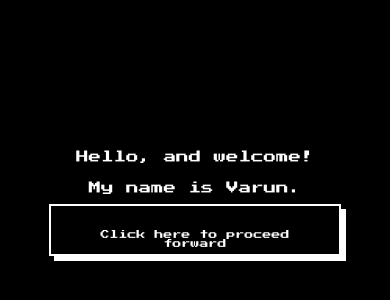
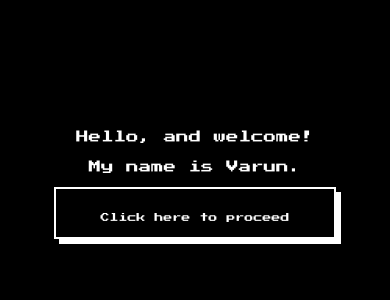
Before and after one commit to varunrk05/varunrk05.github.io-test, a plain HTML site: page index.html in a window 390 px wide. Shown: the part 240-540 px from the top of the page. Drawn offline with Linux system fonts and the light colour scheme.

Commit message:
Responsive for Welcome page

```diff
--- a/index.css
+++ b/index.css
@@ -46,9 +46,9 @@ html, body {
     padding: 1.5rem;
     box-shadow: 5px 5px rgb(255, 255, 255);
     border: 2px solid rgb(255, 255, 255);
-    display: block;
+    display: none;
     color: rgb(255, 255, 255);
-    font-size: 17px;
+    font-size: 20px;
 }
 
 .text-main div#proceed:active {
@@ -63,7 +63,6 @@ html, body {
         left: 50%;
         top: 50%;
         transform: translate(-50%, -50%);
-        text-align: center;
     }
 
     .text-main p {
@@ -71,7 +70,6 @@ html, body {
         height: 50px;
         line-height: 50px;
         font-size: 20px;
-        display: inline-block;
     }
 
     .text-main a {
@@ -81,14 +79,14 @@ html, body {
     .text-main div#proceed {
         height: 60px;
         margin: 20px;
-        font-size: 10px;
+        font-size: 15px;
     }
 }
 
 @media all and (max-width: 600px) {
     .text-main {
         width: 80%;
-        height: 100px;
+        height: 140px;
         left: 50%;
         top: 50%;
         transform: translate(-50%, -50%);
@@ -96,7 +94,7 @@ html, body {
 
     .text-main p {
         width: 100%;
-        height: 20px;
+        height: 30px;
         font-size: 12.5px;
     }
 
@@ -105,8 +103,18 @@ html, body {
     }
 
     .text-main div#proceed {
-        height: 40px;
-        margin: 10px;
+        height: 50px;
+        margin: 15px;
         font-size: 9px;
     }
 }
+
+@media all and (max-width: 340px) {
+    .text-main p {
+        font-size: 9.5px;
+    }
+
+    .text-main div#proceed {
+        font-size: 7px;
+    }
+}
--- a/index.html
+++ b/index.html
@@ -15,7 +15,7 @@
             <p id="text-welcome-2"></p>
             <a href="#">
                 <div id="proceed">
-                    <span>Click here to proceed forward</span>
+                    <span>Click here to proceed</span>
                 </div>
             </a>
         </div>
```
